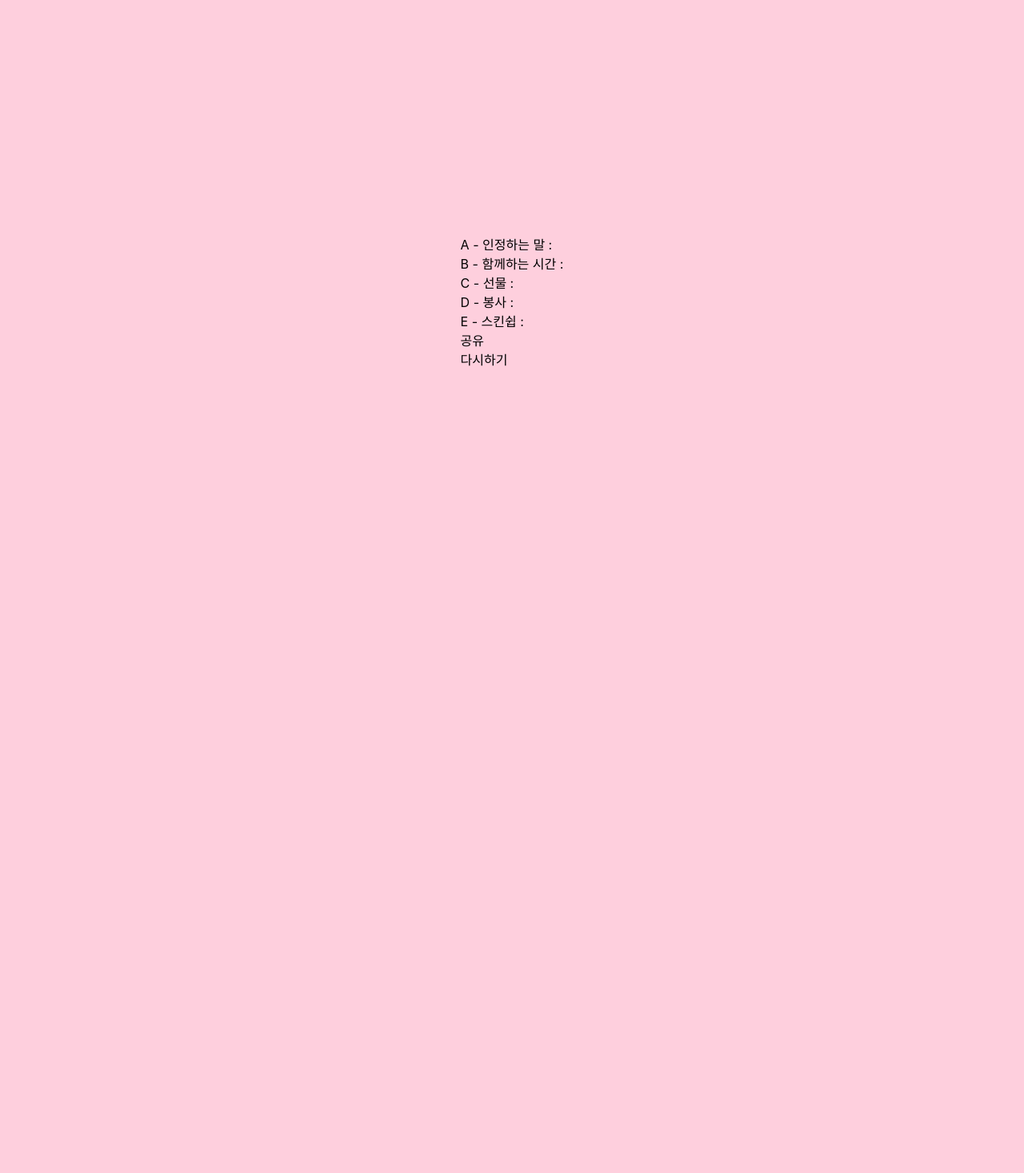
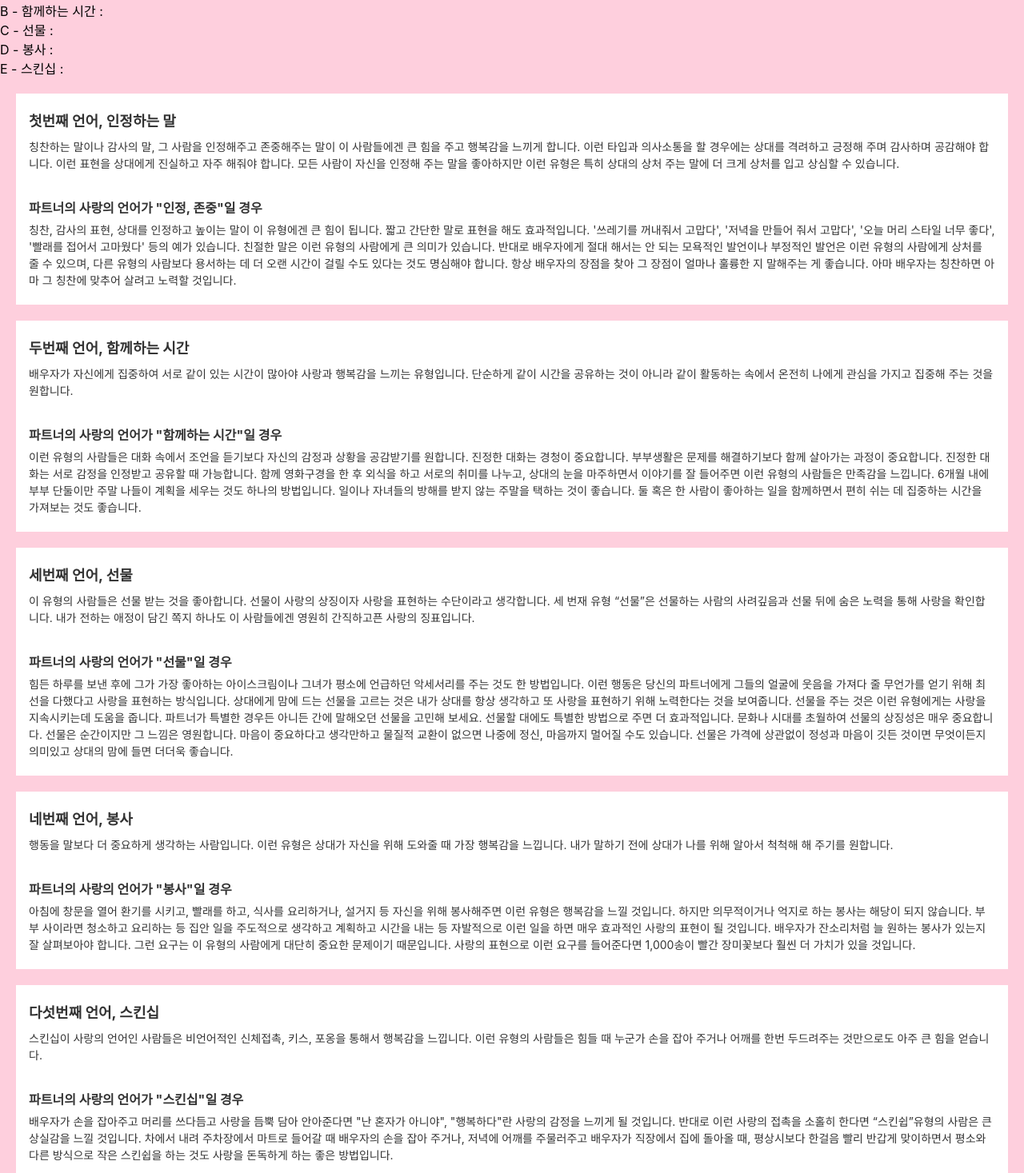
Before and after one commit to verycosy/the-five-love-languages, a React (Create React App) app: page /result in a window 1280 px wide. Shown: the part 23-1490 px from the top of the page at 80% size. Before the commit the page ends 800 px from the top, so only its background shows below. Built offline with nearby package versions, Linux system fonts and the light colour scheme.

Commit message:
Commentary

```diff
--- a/src/App.css
+++ b/src/App.css
@@ -1,5 +1,5 @@
 .App {
-  height: 100vh;
+  min-height: 100vh;
   display: flex;
   flex-direction: column;
   justify-content: center;
@@ -31,3 +31,27 @@
   font-size: 14px;
   color: #333;
 }
+
+.commentary-container {
+  margin: 20px;
+  padding: 20px 16px;
+  color: #333;
+  background-color: white;
+}
+
+.commentary-type {
+  font-weight: 700;
+  font-size: 18px;
+  margin-bottom: 10px;
+}
+
+.commentary,
+.commentary-partner {
+  line-height: 1.5;
+  font-size: 14px;
+}
+
+.commentary-partner-title {
+  margin: 32px 0 6px;
+  font-weight: 700;
+}
--- /dev/null
+++ b/src/commentary.ts
@@ -0,0 +1,22 @@
+export const commentary = {
+  A: [
+    `칭찬하는 말이나 감사의 말, 그 사람을 인정해주고 존중해주는 말이 이 사람들에겐 큰 힘을 주고 행복감을 느끼게 합니다. 이런 타입과 의사소통을 할 경우에는 상대를 격려하고 긍정해 주며 감사하며 공감해야 합니다. 이런 표현을 상대에게 진실하고 자주 해줘야 합니다. 모든 사람이 자신을 인정해 주는 말을 좋아하지만 이런 유형은 특히 상대의 상처 주는 말에 더 크게 상처를 입고 상심할 수 있습니다.`,
+    `칭찬, 감사의 표현, 상대를 인정하고 높이는 말이 이 유형에겐 큰 힘이 됩니다. 짧고 간단한 말로 표현을 해도 효과적입니다. '쓰레기를 꺼내줘서 고맙다', '저녁을 만들어 줘서 고맙다', '오늘 머리 스타일 너무 좋다', '빨래를 접어서 고마웠다' 등의 예가 있습니다. 친절한 말은 이런 유형의 사람에게 큰 의미가 있습니다. 반대로 배우자에게 절대 해서는 안 되는 모욕적인 발언이나 부정적인 발언은 이런 유형의 사람에게 상처를 줄 수 있으며, 다른 유형의 사람보다 용서하는 데 더 오랜 시간이 걸릴 수도 있다는 것도 명심해야 합니다.  항상 배우자의 장점을 찾아 그 장점이 얼마나 훌륭한 지 말해주는 게 좋습니다. 아마 배우자는 칭찬하면 아마 그 칭찬에 맞추어 살려고 노력할 것입니다.`,
+  ],
+  B: [
+    `배우자가 자신에게 집중하여 서로 같이 있는 시간이 많아야 사랑과 행복감을 느끼는 유형입니다. 단순하게 같이 시간을 공유하는 것이 아니라 같이 활동하는 속에서 온전히 나에게 관심을 가지고 집중해 주는 것을 원합니다.`,
+    `이런 유형의 사람들은 대화 속에서 조언을 듣기보다 자신의 감정과 상황을 공감받기를 원합니다. 진정한 대화는 경청이 중요합니다. 부부생활은 문제를 해결하기보다 함께 살아가는 과정이 중요합니다. 진정한 대화는 서로 감정을 인정받고 공유할 때 가능합니다. 함께 영화구경을 한 후 외식을 하고 서로의 취미를 나누고, 상대의 눈을 마주하면서 이야기를 잘 들어주면 이런 유형의 사람들은 만족감을 느낍니다. 6개월 내에 부부 단둘이만 주말 나들이 계획을 세우는 것도 하나의 방법입니다. 일이나 자녀들의 방해를 받지 않는 주말을 택하는 것이 좋습니다. 둘 혹은 한 사람이 좋아하는 일을 함께하면서 편히 쉬는 데 집중하는 시간을 가져보는 것도 좋습니다.`,
+  ],
+  C: [
+    `이 유형의 사람들은 선물 받는 것을 좋아합니다. 선물이 사랑의 상징이자 사랑을 표현하는 수단이라고 생각합니다. 세 번재 유형 “선물”은 선물하는 사람의 사려깊음과 선물 뒤에 숨은 노력을 통해 사랑을 확인합니다. 내가 전하는 애정이 담긴 쪽지 하나도 이 사람들에겐 영원히 간직하고픈 사랑의 징표입니다.`,
+    `힘든 하루를 보낸 후에 그가 가장 좋아하는 아이스크림이나 그녀가 평소에 언급하던 악세서리를 주는 것도 한 방법입니다. 이런 행동은 당신의 파트너에게 그들의 얼굴에 웃음을 가져다 줄 무언가를 얻기 위해 최선을 다했다고 사랑을 표현하는 방식입니다. 상대에게 맘에 드는 선물을 고르는 것은 내가 상대를 항상 생각하고 또 사랑을 표현하기 위해 노력한다는 것을 보여줍니다. 선물을 주는 것은 이런 유형에게는 사랑을 지속시키는데 도움을 줍니다. 파트너가 특별한 경우든 아니든 간에 말해오던 선물을 고민해 보세요. 선물할 대에도 특별한 방법으로 주면 더 효과적입니다. 문화나 시대를 초월하여 선물의 상징성은 매우 중요합니다. 선물은 순간이지만 그 느낌은 영원합니다. 마음이 중요하다고 생각만하고 물질적 교환이 없으면 나중에 정신, 마음까지 멀어질 수도 있습니다. 선물은 가격에 상관없이 정성과 마음이 깃든 것이면 무엇이든지 의미있고 상대의 맘에 들면 더더욱 좋습니다.`,
+  ],
+  D: [
+    `행동을 말보다 더 중요하게 생각하는 사람입니다.  이런 유형은 상대가 자신을 위해 도와줄 때 가장 행복감을 느낍니다. 내가 말하기 전에 상대가 나를 위해 알아서 척척해 해 주기를 원합니다.`,
+    `아침에 창문을 열어 환기를 시키고, 빨래를 하고, 식사를 요리하거나, 설거지 등 자신을 위해 봉사해주면 이런 유형은 행복감을 느낄 것입니다. 하지만 의무적이거나 억지로 하는 봉사는 해당이 되지 않습니다. 부부 사이라면 청소하고 요리하는 등 집안 일을 주도적으로 생각하고 계획하고 시간을 내는 등 자발적으로 이런 일을 하면 매우 효과적인 사랑의 표현이 될 것입니다. 배우자가 잔소리처럼 늘 원하는 봉사가 있는지 잘 살펴보아야 합니다. 그런 요구는 이 유형의 사람에게 대단히 중요한 문제이기 때문입니다. 사랑의 표현으로 이런 요구를 들어준다면 1,000송이 빨간 장미꽃보다 훨씬 더 가치가 있을 것입니다.`,
+  ],
+  E: [
+    `스킨십이 사랑의 언어인 사람들은 비언어적인 신체접촉, 키스, 포옹을 통해서 행복감을 느낍니다. 이런 유형의 사람들은 힘들 때 누군가 손을 잡아 주거나 어깨를 한번 두드려주는 것만으로도 아주 큰 힘을 얻습니다.`,
+    `배우자가 손을 잡아주고 머리를 쓰다듬고 사랑을 듬뿍 담아 안아준다면 "난 혼자가 아니야", "행복하다"란 사랑의 감정을 느끼게 될 것입니다. 반대로 이런 사랑의 접촉을 소홀히 한다면 “스킨쉽”유형의 사람은 큰 상실감을 느낄 것입니다.  차에서 내려 주차장에서 마트로 들어갈 때 배우자의 손을 잡아 주거나, 저녁에 어깨를 주물러주고 배우자가 직장에서 집에 돌아올 때, 평상시보다 한걸음 빨리 반갑게 맞이하면서 평소와 다른 방식으로 작은 스킨쉽을 하는 것도 사랑을 돈독하게 하는 좋은 방법입니다.`,
+  ],
+};
--- a/src/components/Result.tsx
+++ b/src/components/Result.tsx
@@ -1,4 +1,5 @@
 import { useSearchParams } from 'react-router-dom';
+import { commentary } from '../commentary';
 import { AnswerType } from '../questions';
 import { ResetButton } from './ResetButton';
 import { ShareButton } from './ShareButton';
@@ -17,7 +18,52 @@ export function Result() {
         <div>B - 함께하는 시간 : {getAnswerTypeCount('B')}</div>
         <div>C - 선물 : {getAnswerTypeCount('C')}</div>
         <div>D - 봉사 : {getAnswerTypeCount('D')}</div>
-        <div>E - 스킨쉽 : {getAnswerTypeCount('E')}</div>
+        <div>E - 스킨십 : {getAnswerTypeCount('E')}</div>
+      </div>
+
+      <div className='commentary-container'>
+        <div className='commentary-type'>첫번째 언어, 인정하는 말</div>
+        <div className='commentary'>{commentary.A[0]}</div>
+        <div className='commentary-partner-title'>
+          파트너의 사랑의 언어가 "인정, 존중"일 경우
+        </div>
+        <div className='commentary-partner'>{commentary.A[1]}</div>
+      </div>
+
+      <div className='commentary-container'>
+        <div className='commentary-type'>두번째 언어, 함께하는 시간</div>
+        <div className='commentary'>{commentary.B[0]}</div>
+        <div className='commentary-partner-title'>
+          파트너의 사랑의 언어가 "함께하는 시간"일 경우
+        </div>
+        <div className='commentary-partner'>{commentary.B[1]}</div>
+      </div>
+
+      <div className='commentary-container'>
+        <div className='commentary-type'>세번째 언어, 선물</div>
+        <div className='commentary'>{commentary.C[0]}</div>
+        <div className='commentary-partner-title'>
+          파트너의 사랑의 언어가 "선물"일 경우
+        </div>
+        <div className='commentary-partner'>{commentary.C[1]}</div>
+      </div>
+
+      <div className='commentary-container'>
+        <div className='commentary-type'>네번째 언어, 봉사</div>
+        <div className='commentary'>{commentary.D[0]}</div>
+        <div className='commentary-partner-title'>
+          파트너의 사랑의 언어가 "봉사"일 경우
+        </div>
+        <div className='commentary-partner'>{commentary.D[1]}</div>
+      </div>
+
+      <div className='commentary-container'>
+        <div className='commentary-type'>다섯번째 언어, 스킨십</div>
+        <div className='commentary'>{commentary.E[0]}</div>
+        <div className='commentary-partner-title'>
+          파트너의 사랑의 언어가 "스킨십"일 경우
+        </div>
+        <div className='commentary-partner'>{commentary.E[1]}</div>
       </div>
 
       <div>
```
